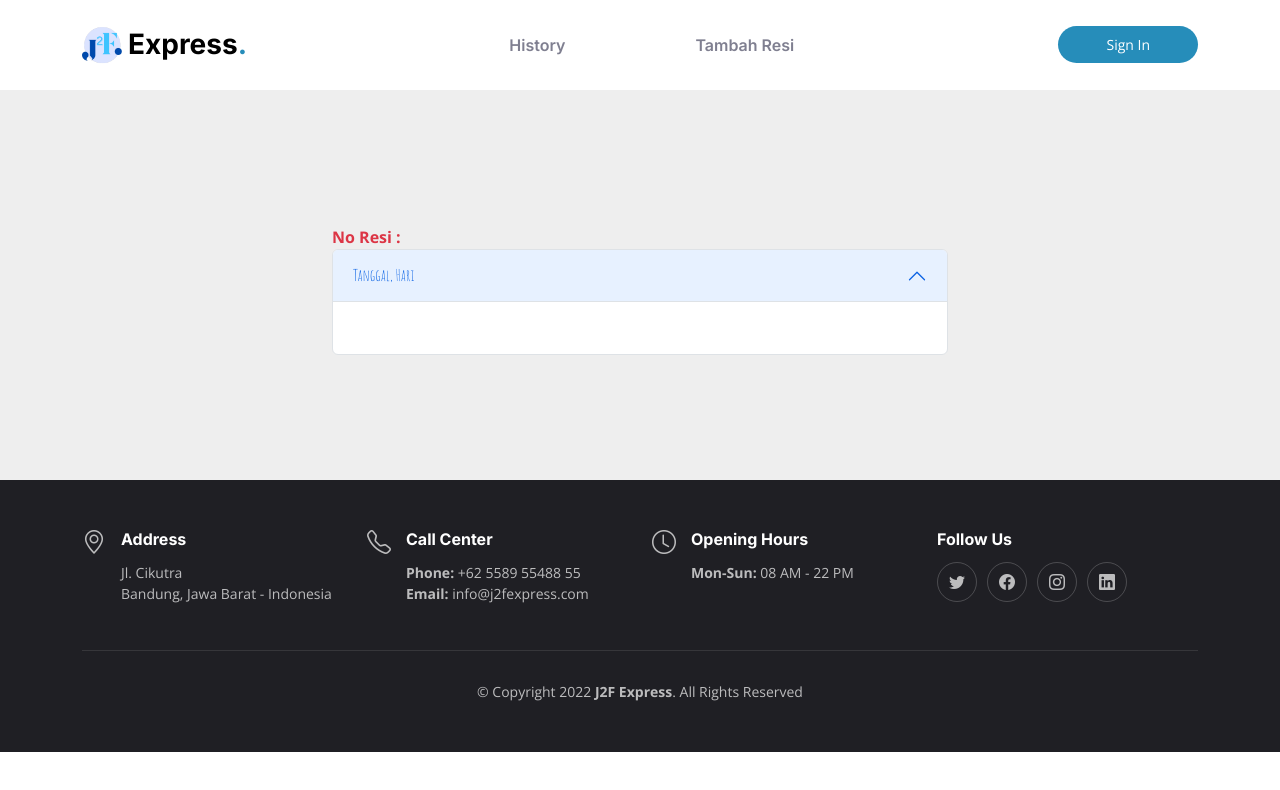
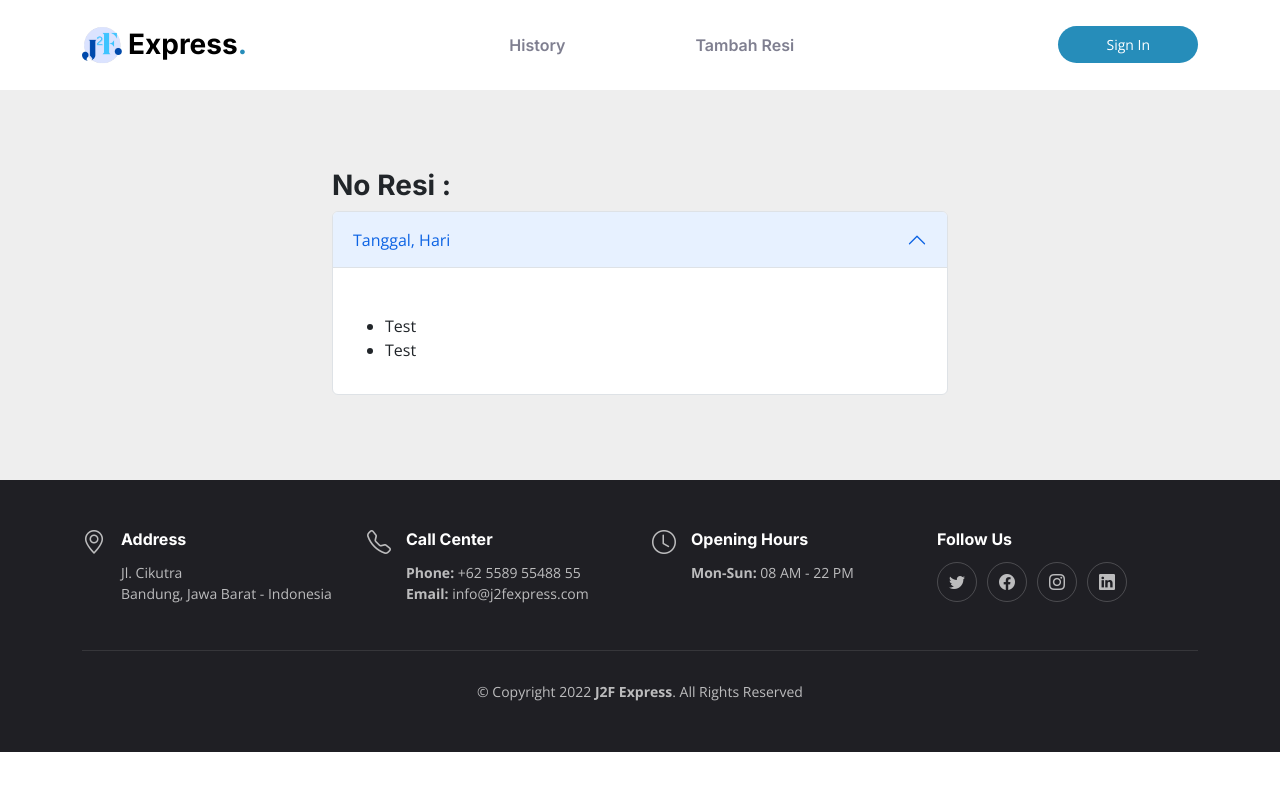
Before and after one commit to frinaldisyauqi/kelompok1-ekspedisi, a React (Create React App) app: page /history in a window 1280 px wide. Shown: the top 790 px of the page. Built offline with nearby package versions, Linux system fonts and the light colour scheme.

Commit message:
menyesuaikan style dari history dan tambah resi

```diff
--- a/public/stylesheets/main.css
+++ b/public/stylesheets/main.css
@@ -1562,6 +1562,12 @@ section {
 /*--------------------------------------------------------------
 # Hero Section
 --------------------------------------------------------------*/
+.hero h1 {
+  font-family: var(--font-secondary);
+  font-size: 28px;
+  font-weight: 700;
+}
+
 .hero {
   width: 100%;
   background-size: cover;
--- a/src/components/Contact.jsx
+++ b/src/components/Contact.jsx
@@ -12,8 +12,8 @@ function Contact() {
             <iframe
               className="google-maps"
               src="https://maps.google.com/maps?width=600&amp;height=400&amp;hl=en&amp;q=Cikutra&amp;t=&amp;z=14&amp;ie=UTF8&amp;iwloc=B&amp;output=embed"
-              frameborder="0"
-              allowfullscreen
+              frameBorder="0"
+              allowFullScreen
             ></iframe>
           </div>
 
--- a/src/components/Header.jsx
+++ b/src/components/Header.jsx
@@ -16,8 +16,8 @@ function Header() {
             <nav className="navbar" id="navbar">
               <ul>
                 <li><Link to={'/resi'} className={active ? 'mx-5 active' : 'mx-5'} onClick={() => activeClick()}>Cek Resi</Link></li>
-                <li><Link to={'/ongkir'} className="mx-5">Cek Ongkir</Link></li>
-                <li><Link to={'/contact'} className="mx-5">Contact</Link></li>
+                <li><Link to={'/ongkir'} className={active ? 'mx-5 active' : 'mx-5'} onClick={() => activeClick()}>Cek Ongkir</Link></li>
+                <li><Link to={'/contact'} className={active ? 'mx-5 active' : 'mx-5'} onClick={() => activeClick()}>Contact</Link></li>
               </ul>
             </nav><a className="btn-sign-in px-5" data-bs-toggle="modal" data-bs-target="#loginModal">Sign In</a><i className="mobile-nav-toggle mobile-nav-show bi bi-list"></i><i className="mobile-nav-toggle mobile-nav-hide d-none bi bi-x"></i>
           </div>
--- a/src/components/HeaderPengirim.jsx
+++ b/src/components/HeaderPengirim.jsx
@@ -4,8 +4,8 @@ import { Link } from "react-router-dom";
 function HeaderPengirim() {
     return (
         <header className="header fixed-top d-flex align-items-center" id="header">
-        <div className="container d-flex align-items-center justify-content-between"><a className="logo d-flex align-items-center me-auto me-lg-0" href="/"><img src="images/logo.png" alt=""/>
-            <h1>Express<span>.</span></h1></a>
+        <div className="container d-flex align-items-center justify-content-between"><Link className="logo d-flex align-items-center me-auto me-lg-0" to={"/"}><img src="images/logo.png" alt=""/>
+            <h1>Express<span>.</span></h1></Link>
           <nav className="navbar" id="navbar">
             <ul>
               <li><Link to={'/history'} className="mx-5">History</Link></li>
--- a/src/components/History.jsx
+++ b/src/components/History.jsx
@@ -6,17 +6,25 @@ function History() {
     <div>
       <HeaderPengirim />
       <section className="hero d-flex align-items-center section-bg" id="hero">
-        <div class="my-5 container col-6">
-          <strong class="text-danger">No Resi : </strong>
-          <div class="accordion" id="accordionPanelsStayOpenExample">
-            <div class="accordion-item">
-              <h2 class="accordion-header" id="panelsStayOpen-headingOne">
-                <button class="accordion-button" type="button" data-bs-toggle="collapse" data-bs-target="#panelsStayOpen-collapseOne" aria-expanded="true" aria-controls="panelsStayOpen-collapseOne" >
+        <div className="mb-3 container col-6">
+          <h1>No Resi : </h1>
+          <div className="accordion" id="accordionPanelsStayOpenExample">
+            <div className="accordion-item">
+              <p className="accordion-header" id="panelsStayOpen-headingOne">
+                <button className="accordion-button" type="button" data-bs-toggle="collapse" data-bs-target="#panelsStayOpen-collapseOne" aria-expanded="true" aria-controls="panelsStayOpen-collapseOne" >
                   Tanggal, Hari
                 </button>
-              </h2>
-              <div id="panelsStayOpen-collapseOne" class="accordion-collapse collapse show" aria-labelledby="panelsStayOpen-headingOne">
-                <div class="accordion-body">
+              </p>
+              <div id="panelsStayOpen-collapseOne" className="accordion-collapse collapse show" aria-labelledby="panelsStayOpen-headingOne">
+                <div className="accordion-body">
+                  <ul>
+                    <li>
+                      Test
+                    </li>
+                    <li>
+                      Test
+                    </li>
+                  </ul>
                 </div>
               </div>
             </div>
--- a/src/components/Tambahresi.jsx
+++ b/src/components/Tambahresi.jsx
@@ -6,15 +6,15 @@ function Tambahresi() {
         <div>
             <HeaderPengirim />
             <section className="hero d-flex align-items-center section-bg" id="hero">
-                <div class="my-5 container col-6">
-                    <form class="row g-3">
-                        <strong class="text-danger">Tambah Resi </strong>
-                        <div class="class=col-auto">
-                            <label for="inputResi" class="visually-hidden">Tambah Resi</label>
-                            <input type="text" class="form-control" id="inputResi" maxlength="8" placeholder="Tambah Resi"></input>
+                <div className="mb-5 container col-6">
+                    <form className="row g-3">
+                        <h1>Tambah Resi </h1>
+                        <div className="className=col-auto">
+                            <label for="inputResi" className="visually-hidden">Masukkan No. Resi</label>
+                            <input type="text" className="form-control" id="inputResi" maxLength="8" placeHolder="Masukkan No. Resi"></input>
                         </div>
-                        <div class="col-auto">
-                            <button type="submit" class="btn btn-primary mb-3" >Tambah</button>
+                        <div className="d-flex justify-content-end">
+                            <button type="submit" className="btn btn-sign-in rounded mb-3 shadow-none" >Tambah</button>
                         </div>
                     </form>
                 </div>
```
